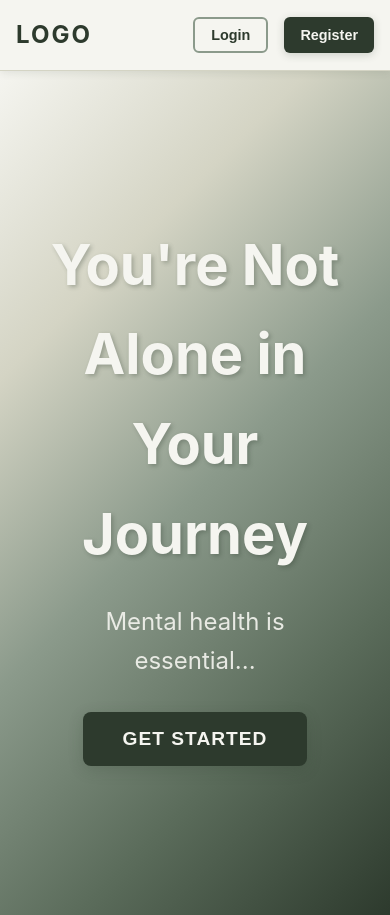
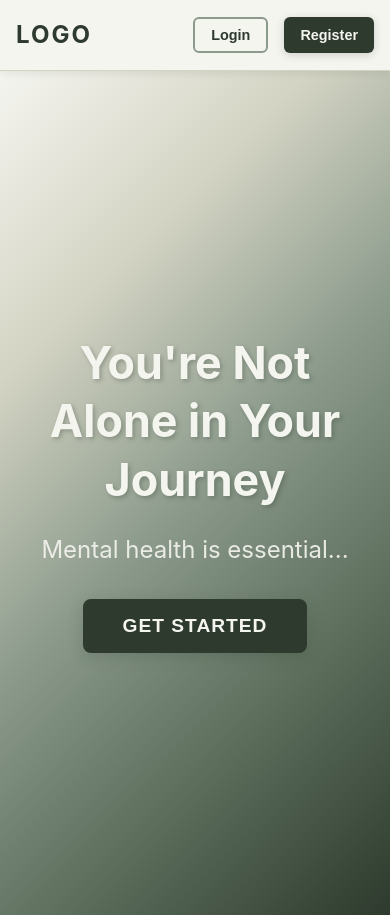
Before and after one commit to xzha0459/5032_xzha, a Vue app: page / in a window 390 px wide. Built offline with nearby package versions, Linux system fonts and the light colour scheme.

Commit message:
update HomeHeroSection.vue Responsiveness

```diff
--- a/src/section/HomePage/HomeHeroSection.vue
+++ b/src/section/HomePage/HomeHeroSection.vue
@@ -1,14 +1,10 @@
 <template>
   <section class="hero-section">
-    <div class="container">
-      <div class="row justify-content-center align-items-center min-vh-100">
-        <div class="col-12 col-6">
-          <div class="hero-content text-center">
-            <h1 class="mb-4">You're Not Alone in Your Journey</h1>
-            <p class="lead mb-4">Mental health is essential...</p>
-            <button class="btn btn-primary">Get Started</button>
-          </div>
-        </div>
+    <div class="hero-container">
+      <div class="hero-content">
+        <h1 class="hero-title">You're Not Alone in Your Journey</h1>
+        <p class="hero-subtitle">Mental health is essential...</p>
+        <button class="btn btn-primary">GET STARTED</button>
       </div>
     </div>
   </section>
@@ -27,25 +23,56 @@
   color: var(--text-light);
   margin: 0;
   padding: 0;
+  min-height: 100vh;
+}
+
+.hero-container {
+  display: flex;
+  justify-content: center;
+  align-items: center;
+  min-height: 100vh;
+  padding: 2rem;
 }
 
 .hero-content {
   text-align: center;
-  max-width: 800px;
-  padding: 2rem;
+  max-width: 900px;
+  width: 100%;
 }
 
-.hero-content h1 {
+.hero-title {
   font-size: 3.5rem;
   font-weight: 700;
   margin-bottom: 1.5rem;
   text-shadow: 2px 2px 4px var(--shadow-dark);
+  line-height: 1.2;
 }
 
-.hero-content p {
+/* >=768px */
+@media (min-width: 768px) {
+  .hero-title {
+    white-space: nowrap;
+  }
+}
+
+/* <768px  */
+@media (max-width: 767px) {
+  .hero-title {
+    font-size: 2.8rem;
+    white-space: normal;
+    line-height: 1.3;
+  }
+
+  .hero-container {
+    padding: 1rem;
+  }
+}
+
+.hero-subtitle {
   font-size: 1.5rem;
   margin-bottom: 2rem;
   opacity: 0.9;
+  line-height: 1.4;
 }
 
 .btn {
```
